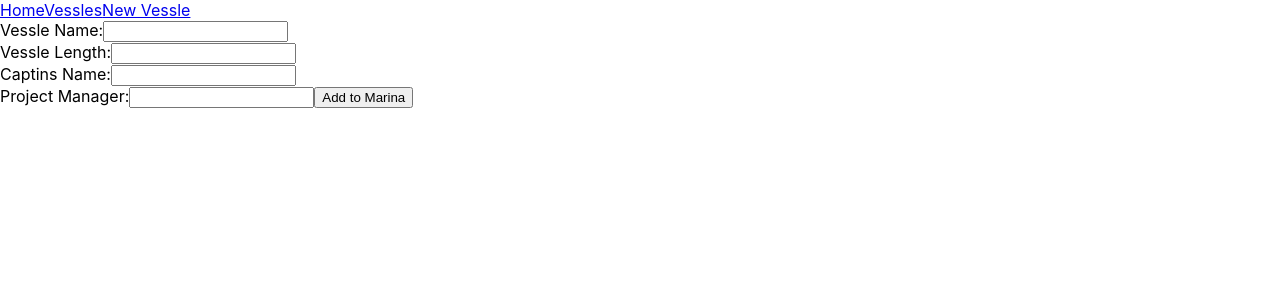
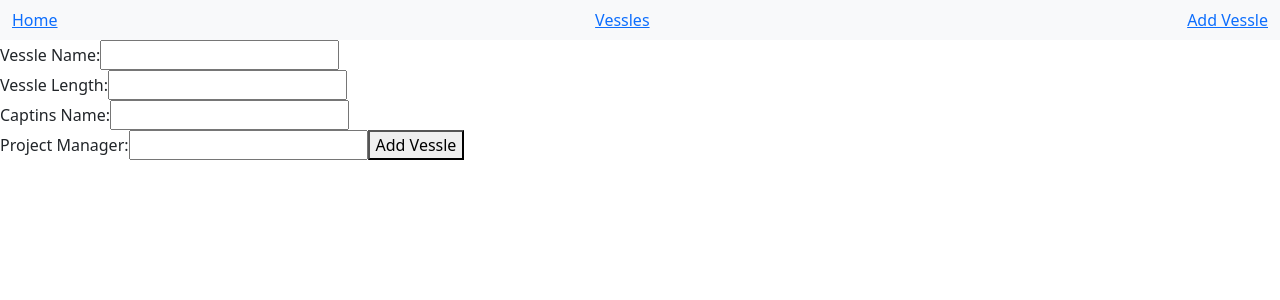
Before and after one commit to guerino789/fybo-lyfe, a React (Create React App) app: page /vessles/addvessle in a window 1280 px wide. Shown: the top 300 px of the page. Built offline with nearby package versions, Linux system fonts and the light colour scheme; data requests are answered from the project's data file.

Commit message:
complete

```diff
--- a/db.json
+++ b/db.json
@@ -5,14 +5,7 @@
       "vessleLength": "200",
       "captinsName": "test2",
       "projectManager": "test2",
-      "id": 2
-    },
-    {
-      "vessleName": "test4",
-      "vessleLength": "400",
-      "captinsName": "test4",
-      "projectManager": "test4",
-      "id": 3
+      "id": 5
     }
   ]
 }
--- /dev/null
+++ b/src/App.css
@@ -0,0 +1,30 @@
+body {
+  margin: 0;
+  font-family: -apple-system, BlinkMacSystemFont, 'Segoe UI', 'Roboto', 'Oxygen',
+    'Ubuntu', 'Cantarell', 'Fira Sans', 'Droid Sans', 'Helvetica Neue',
+    sans-serif;
+  -webkit-font-smoothing: antialiased;
+  -moz-osx-font-smoothing: grayscale;
+}
+
+code {
+  font-family: source-code-pro, Menlo, Monaco, Consolas, 'Courier New',
+    monospace;
+}
+
+.text {
+  color: aqua;
+  font: 700px;
+  text-align: center;
+}
+
+.overlay {
+  background-color: #cccccc;
+  height: 500px;
+  background-position: center;
+  background-repeat: no-repeat;
+  background-size: cover;
+  position: relative;
+  background-image: url("https://www.fraseryachts.com/uploads/image/yachts/project-atalay/thumb_14.-21_project-atalay_15th_1300x878px.jpg")
+
+}
--- a/src/App.js
+++ b/src/App.js
@@ -1,6 +1,6 @@
 import React from "react"
 import Navbar from "./components/NavBar";
-import { BrowserRouter as Router, Switch, Route, useRouteMatch } from "react-router-dom";
+import { BrowserRouter as Router, Switch, Route } from "react-router-dom";
 import { useEffect, useState } from "react";
 import VessleShow from "./pages/VessleShow"
 import Home from "./pages/Home";
@@ -12,8 +12,8 @@ function App() {
   const [vessles, setVessles] = useState([])
 
 
-  const match = useRouteMatch()
-  console.log(match)
+
+
 
 
 
--- a/src/components/AddVessle.js
+++ b/src/components/AddVessle.js
@@ -1,7 +1,7 @@
 import react, { useEffect, useState } from "react";
 import { useHistory } from "react-router-dom"
 import onAddVessle from "../pages/AddVesslePage"
-    ;
+
 
 
 
@@ -29,7 +29,7 @@ function AddVessle({ onAddVessle }) {
 
         };
         console.log(vessleData)
-        fetch("http://localhost:3001/vessles", {
+        fetch("/vessles", {
             method: "POST",
             headers: {
                 "Content-Type": "application/json",
@@ -83,9 +83,10 @@ function AddVessle({ onAddVessle }) {
                 />
             </label>
 
-            <button type="submit">Add to Marina</button>
+            <button type="submit" >Add Vessle</button>
         </form>
     );
+
 }
 
 export default AddVessle
--- a/src/components/NavBar.js
+++ b/src/components/NavBar.js
@@ -5,14 +5,29 @@ import { Link } from "react-router-dom";
 function NavBar() {
 
     return (
-        <div>
-            <Link to="/">Home</Link>
+        <nav className="navbar navbar-expand-lg navbar-light bg-light">
+            <div className="container-fluid">
+                <Link to="/">Home</Link>
 
-            <Link to="/vessles">Vessles</Link>
+                <Link to="/vessles">Vessles</Link>
 
-            <Link to="/vessles/addvessle">New Vessle</Link>
-        </div>
+                <Link to="/vessles/addvessle">Add Vessle</Link>
+
+
+
+            </div>
+        </nav>
     )
 }
 
 export default NavBar
+
+// {/* <nav className="navbar navbar-expand-lg navbar-light bg-light">
+//             // <div>
+//             //     <Link to="/">Home</Link>
+
+//             //     <Link to="/vessles">Vessles</Link>
+
+//             //     <Link to="/vessles/addvessle">New Vessle</Link>
+//             // </div>
+//         </nav> */}
--- a/src/components/VessleCard.js
+++ b/src/components/VessleCard.js
@@ -20,7 +20,7 @@ function VessleCard({ deleteVessle, vessle = {} }) {
     return (
         <div>
             <h1>{vessle.vessleName}</h1>
-            <h1>{vessle.vessleLength}</h1>
+            <h1>ft: {vessle.vessleLength}</h1>
             <h1>{vessle.captinsName}</h1>
             <h1>{vessle.projectManager}</h1>
             <button onClick={deleteVessle}> Delete</button>
--- a/src/index.css
+++ /dev/null
@@ -1,13 +0,0 @@
-body {
-  margin: 0;
-  font-family: -apple-system, BlinkMacSystemFont, 'Segoe UI', 'Roboto', 'Oxygen',
-    'Ubuntu', 'Cantarell', 'Fira Sans', 'Droid Sans', 'Helvetica Neue',
-    sans-serif;
-  -webkit-font-smoothing: antialiased;
-  -moz-osx-font-smoothing: grayscale;
-}
-
-code {
-  font-family: source-code-pro, Menlo, Monaco, Consolas, 'Courier New',
-    monospace;
-}
--- a/src/index.js
+++ b/src/index.js
@@ -1,8 +1,9 @@
 import React from 'react';
 import ReactDOM from 'react-dom';
 import { BrowserRouter, Route } from "react-router-dom";
-import './index.css';
+
 import App from './App';
+import "bootstrap/dist/css/bootstrap.css";
 
 
 ReactDOM.render(
--- a/src/pages/Home.js
+++ b/src/pages/Home.js
@@ -1,7 +1,25 @@
+
 import React from 'react';
+import '../App.css'
+
+
 
 function Home() {
-    return <div></div>;
+
+
+
+
+
+    return (
+
+        <div className='overlay'>
+            <div className='text'>
+                <h1> Fybo-Lyfe</h1>
+            </div>
+        </div >
+
+    )
+
 }
 
 export default Home;
```
